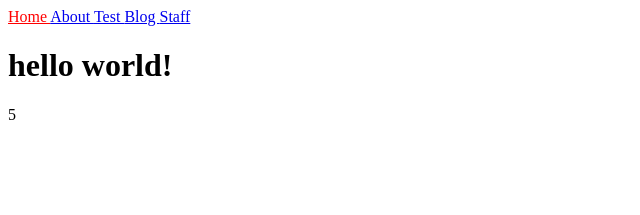
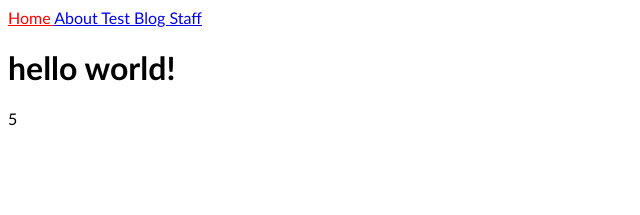
Before and after one commit to ex-jedi/jekyll-project, a Jekyll site: the page built from index.html, in a window 1280 px wide. Shown: the top 215 px of the page, without its empty margins (0-640 px from the left). Built offline with Jekyll 4.4.1, drawn with Linux system fonts in a browser that asks for light colours.

Commit message:
Adding font family

```diff
--- a/_sass/main.scss
+++ b/_sass/main.scss
@@ -1,3 +1,7 @@
+body {
+  font-family: 'Gill Sans', 'Gill Sans MT', Calibri, 'Trebuchet MS', sans-serif;
+}
+
 .current-nav-link {
   color: red;
 }
```
